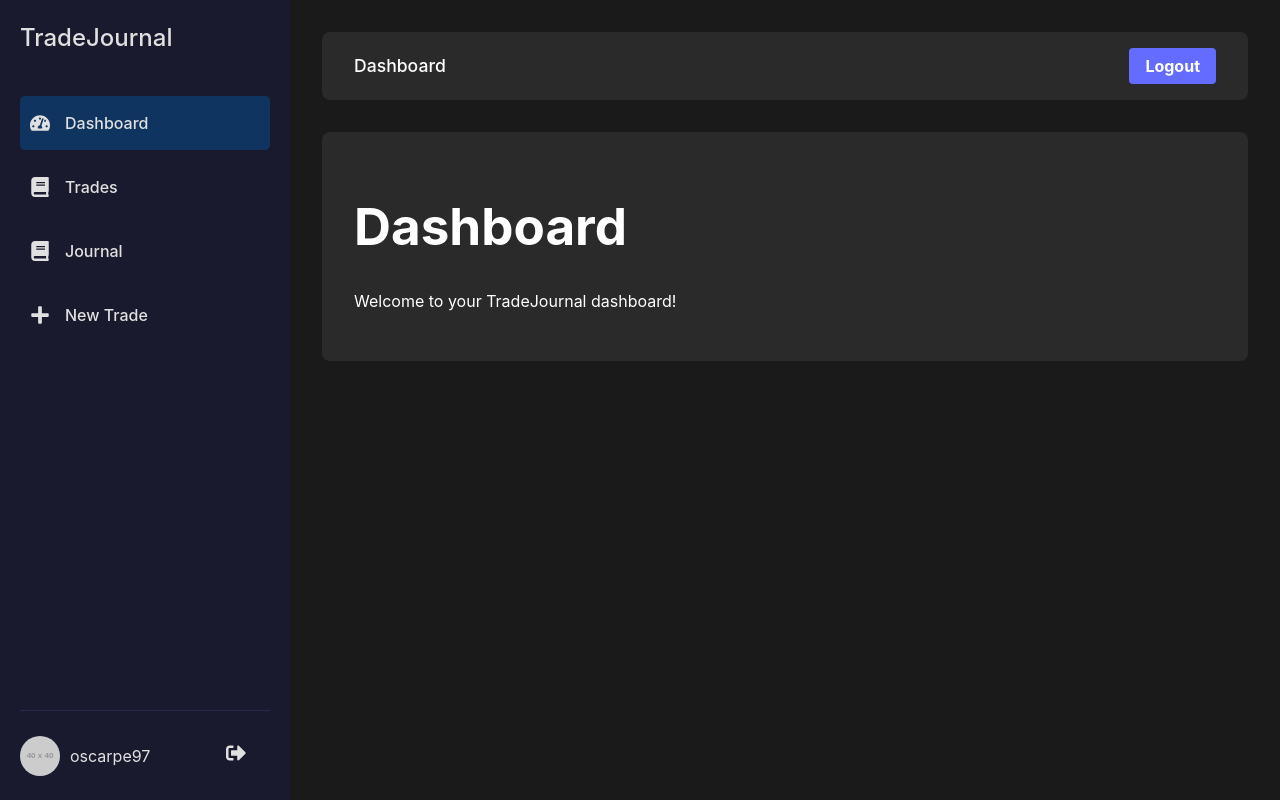
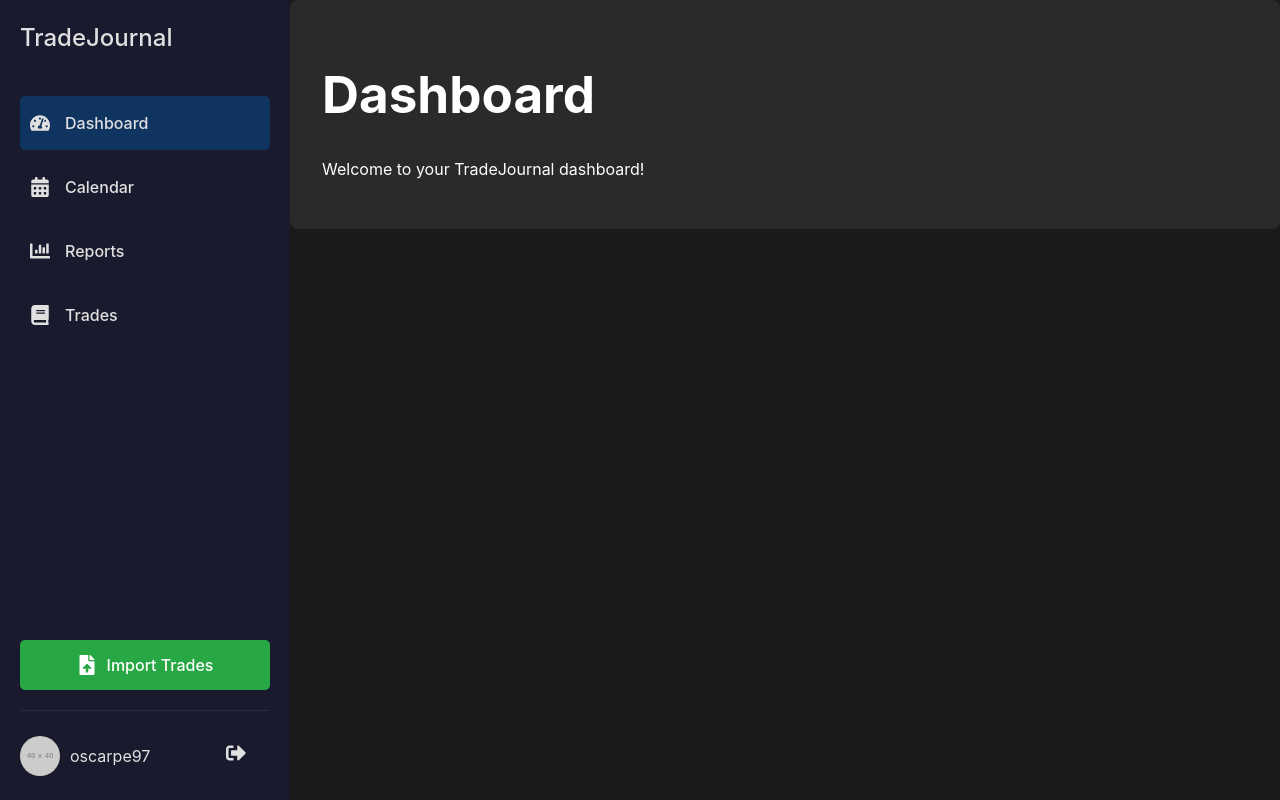
Before and after one commit to oscarpe979/trade-journal-app, a React (Vite) app in the folder frontend/: page /dashboard in a window 1280 px wide. Built offline with nearby package versions, Linux system fonts and the light colour scheme; sample sign-in values are in the browser's storage.

Commit message:
feat(frontend): Modify SideNavbar to correct links and buttons.

```diff
--- a/frontend/src/App.css
+++ b/frontend/src/App.css
@@ -211,5 +211,4 @@ body {
 .main-content {
   flex-grow: 1;
   overflow-y: auto;
-  padding: 2rem;
 }
--- a/frontend/src/components/AppContent.tsx
+++ b/frontend/src/components/AppContent.tsx
@@ -2,6 +2,8 @@ import { Routes, Route, Navigate, useLocation } from 'react-router-dom';
 import SignUpPage from '../pages/SignUpPage';
 import LoginPage from '../pages/LoginPage';
 import DashboardPage from '../pages/DashboardPage';
+import CalendarPage from '../pages/CalendarPage';
+import ReportsPage from '../pages/ReportsPage';
 import { useAuth } from '../contexts/AuthContext';
 import ProtectedRoute from './ProtectedRoute';
 import SideNavbar from './SideNavbar';
@@ -25,6 +27,18 @@ function AppContent() {
               </ProtectedRoute>
             }
           />
+          <Route path="/calendar"element={
+              <ProtectedRoute>
+                <CalendarPage />
+              </ProtectedRoute>
+            }
+          />
+          <Route path="/reports"element={
+              <ProtectedRoute>
+                <ReportsPage />
+              </ProtectedRoute>
+            }
+          />
         </Routes>
       </main>
     </div>
--- a/frontend/src/components/SideNavbar.css
+++ b/frontend/src/components/SideNavbar.css
@@ -76,3 +76,31 @@
   font-size: 20px;
   cursor: pointer;
 }
+
+.navbar-import {
+  margin-bottom: 20px;
+}
+
+.import-trades-button {
+  display: flex;
+  align-items: center;
+  justify-content: center;
+  width: 100%;
+  padding: 15px 10px;
+  background-color: #28a745;
+  color: #fff;
+  border: none;
+  border-radius: 5px;
+  font-size: 16px;
+  cursor: pointer;
+  transition: background-color 0.3s;
+}
+
+.import-trades-button:hover {
+  background-color: #218838;
+}
+
+.import-trades-button svg {
+  margin-right: 10px;
+  font-size: 20px;
+}
--- a/frontend/src/components/SideNavbar.tsx
+++ b/frontend/src/components/SideNavbar.tsx
@@ -1,9 +1,12 @@
 import React from 'react';
 import { NavLink } from 'react-router-dom';
 import './SideNavbar.css';
-import { FaTachometerAlt, FaBook, FaPlus, FaSignOutAlt } from 'react-icons/fa';
+import { FaTachometerAlt, FaCalendarAlt, FaChartBar, FaBook, FaFileUpload, FaSignOutAlt } from 'react-icons/fa';
+import { useAuth } from '../contexts/AuthContext';
 
 const SideNavbar: React.FC = () => {
+  const { logout } = useAuth();
+
   return (
     <div className="side-navbar">
       <div className="navbar-logo">
@@ -14,25 +17,31 @@ const SideNavbar: React.FC = () => {
           <FaTachometerAlt />
           <span>Dashboard</span>
         </NavLink>
+        <NavLink to="/calendar" className="navbar-link">
+          <FaCalendarAlt />
+          <span>Calendar</span>
+        </NavLink>
+        <NavLink to="/reports" className="navbar-link">
+          <FaChartBar />
+          <span>Reports</span>
+        </NavLink>
         <NavLink to="/trades" className="navbar-link">
           <FaBook />
           <span>Trades</span>
         </NavLink>
-        <NavLink to="/journal" className="navbar-link">
-          <FaBook />
-          <span>Journal</span>
-        </NavLink>
-        <NavLink to="/new-trade" className="navbar-link">
-          <FaPlus />
-          <span>New Trade</span>
-        </NavLink>
       </nav>
+      <div className="navbar-import">
+        <button className="import-trades-button">
+          <FaFileUpload />
+          <span>Import Trades</span>
+        </button>
+      </div>
       <div className="navbar-user">
         <div className="user-info">
           <img src="https://via.placeholder.com/40" alt="User Avatar" />
           <span>oscarpe97</span>
         </div>
-        <button className="logout-button">
+        <button onClick={logout} className="logout-button">
           <FaSignOutAlt />
         </button>
       </div>
--- /dev/null
+++ b/frontend/src/pages/CalendarPage.tsx
@@ -0,0 +1,12 @@
+import React from 'react';
+
+const CalendarPage: React.FC = () => {
+  return (
+    <div>
+      <h1>Calendar</h1>
+      <p>This is the Calendar page.</p>
+    </div>
+  );
+};
+
+export default CalendarPage;
--- a/frontend/src/pages/DashboardPage.tsx
+++ b/frontend/src/pages/DashboardPage.tsx
@@ -1,5 +1,4 @@
 import React from 'react';
-import { Link } from 'react-router-dom';
 import { useAuth } from '../contexts/AuthContext';
 import '../App.css';
 
@@ -7,19 +6,10 @@ const DashboardPage: React.FC = () => {
   const { logout } = useAuth();
 
   return (
-    <div>
-      <nav className="dashboard-nav">
-        <div className="nav-links">
-          <Link to="/dashboard">Dashboard</Link>
-          {/* Future links will go here */}
-        </div>
-        <button onClick={logout} className="logout-button">Logout</button>
-      </nav>
       <div className="dashboard-content">
         <h1>Dashboard</h1>
         <p>Welcome to your TradeJournal dashboard!</p>
       </div>
-    </div>
   );
 };
 
--- /dev/null
+++ b/frontend/src/pages/ReportsPage.tsx
@@ -0,0 +1,12 @@
+import React from 'react';
+
+const ReportsPage: React.FC = () => {
+  return (
+    <div>
+      <h1>Reports</h1>
+      <p>This is the Reports page.</p>
+    </div>
+  );
+};
+
+export default ReportsPage;
```
